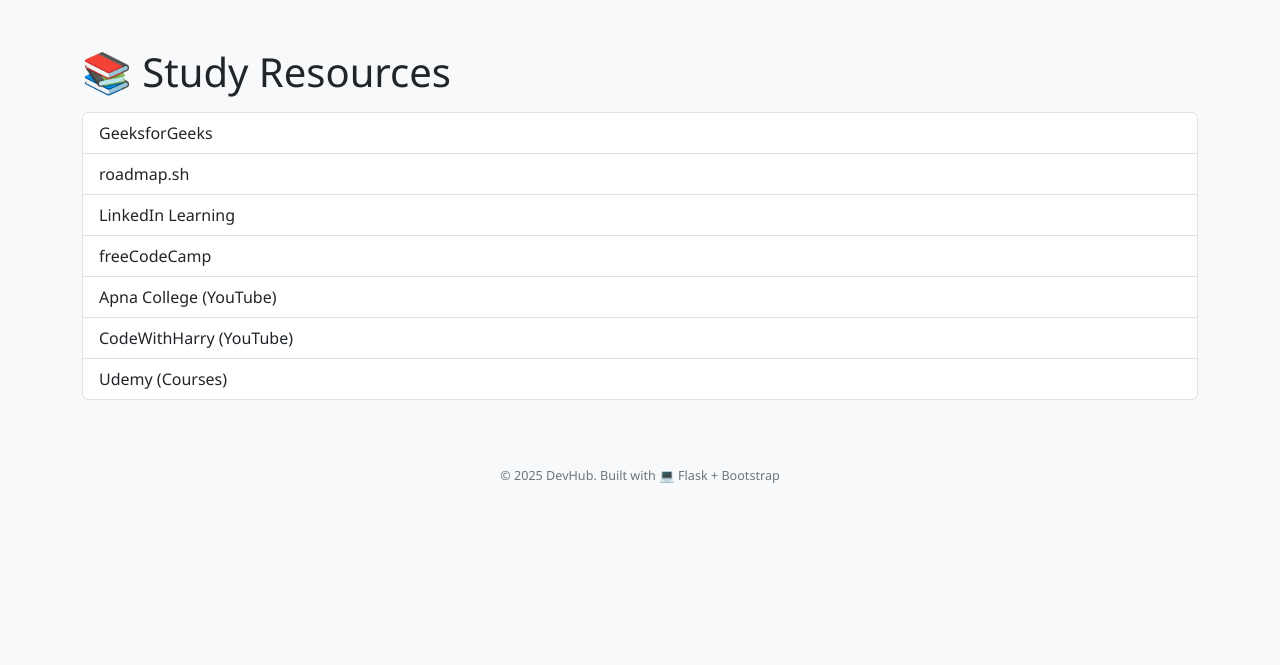
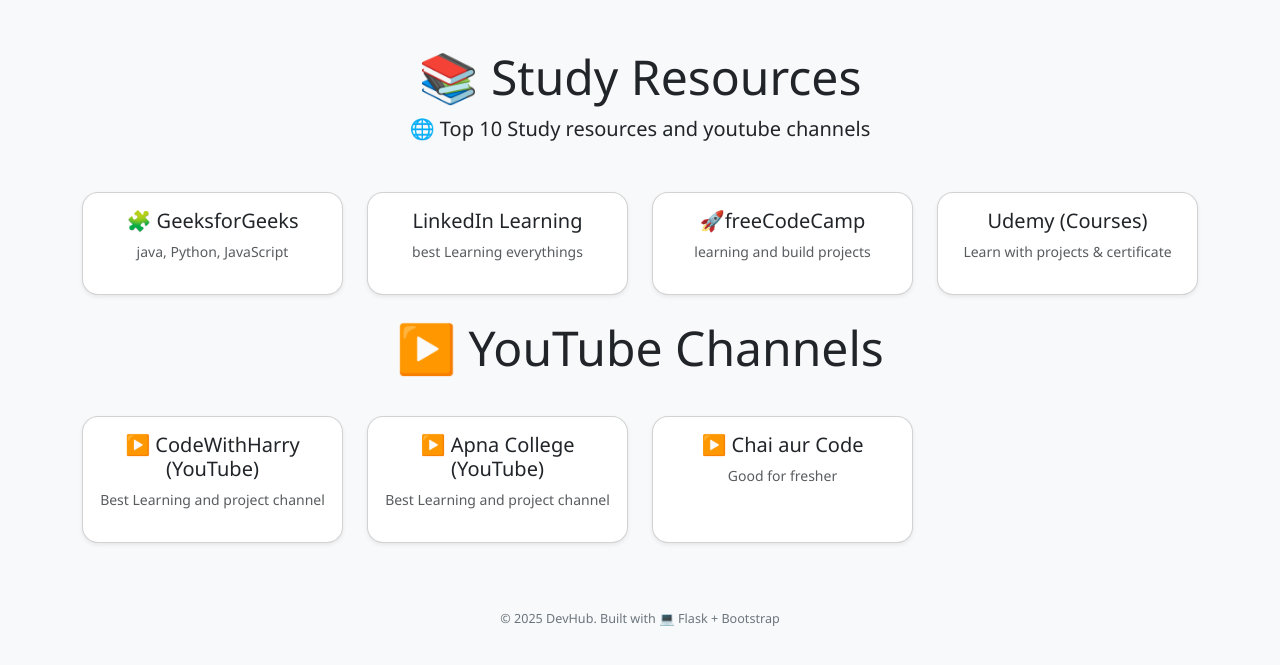
Before and after one commit to deepak1224637/devhub_flask, a Flask app: page /resources in a window 1280 px wide. Shown: the part 104-769 px from the top of the page. Run offline with Flask 3, Linux system fonts and the light colour scheme.

Commit message:
modification language and resources.html page

```diff
--- a/templates/resources.html
+++ b/templates/resources.html
@@ -1,13 +1,81 @@
 {% extends "base.html" %}
 {% block content %}
-<h1>📚 Study Resources</h1>
-<ul class="list-group mt-3">
-    <a href="https://www.geeksforgeeks.org/" target="_blank" class="list-group-item list-group-item-action">GeeksforGeeks</a>
-    <a href="https://roadmap.sh/" target="_blank" class="list-group-item list-group-item-action">roadmap.sh</a>
-    <a href="https://www.linkedin.com/learning/" target="_blank" class="list-group-item list-group-item-action">LinkedIn Learning</a>
-    <a href="https://freecodecamp.org/" target="_blank" class="list-group-item list-group-item-action">freeCodeCamp</a>
-    <a href="https://www.youtube.com/@ApnaCollegeOfficial" target="_blank" class="list-group-item list-group-item-action">Apna College (YouTube)</a>
-    <a href="https://www.youtube.com/@CodeWithHarry" target="_blank" class="list-group-item list-group-item-action">CodeWithHarry (YouTube)</a>
-    <a href="https://www.udemy.com/" target="_blank" class="list-group-item list-group-item-action">Udemy (Courses)</a>
-</ul>
+<div class="text-center">
+    <h1 class="display-5">📚 Study Resources</h1>
+    <p class="lead">🌐 Top 10 Study resources and youtube channels</p>
+</div>
+
+<div class="row g-4 mt-4">
+
+    <div class="col-md-6 col-lg-3">
+        <a href="https://www.geeksforgeeks.org/" class="text-decoration-none text-dark">
+            <div class="card shadow-sm h-100 p-3 text-center">
+                <h5>🧩 GeeksforGeeks</h5>
+                <p class="small text-muted">java, Python, JavaScript</p>
+            </div>
+        </a>
+    </div>
+
+    <div class="col-md-6 col-lg-3">
+        <a href="https://www.linkedin.com/learning" class="text-decoration-none text-dark">
+            <div class="card shadow-sm h-100 p-3 text-center">
+                <h5> LinkedIn Learning</h5>
+                <p class="small text-muted">best Learning everythings</p>
+            </div>
+        </a>
+    </div>
+
+     <div class="col-md-6 col-lg-3">
+        <a href="https://freecodecamp.org/" class="text-decoration-none text-dark">
+            <div class="card shadow-sm h-100 p-3 text-center">
+                <h5>🚀freeCodeCamp</h5>
+                <p class="small text-muted">learning and build projects</p>
+            </div>
+        </a>
+    </div>
+
+     <div class="col-md-6 col-lg-3">
+        <a href="https://www.udemy.com/" class="text-decoration-none text-dark">
+            <div class="card shadow-sm h-100 p-3 text-center">
+                <h5>Udemy (Courses)</h5>
+                <p class="small text-muted">Learn with projects & certificate </p>
+            </div>
+        </a>
+    </div>
+
+
+<div class="text-center">
+    <h1 class="display-5">▶️ YouTube Channels</h1>
+    <p class="lead"></p>
+</div>
+
+
+    <div class="col-md-6 col-lg-3">
+        <a href="https://www.youtube.com/@CodeWithHarry" class="text-decoration-none text-dark">
+            <div class="card shadow-sm h-100 p-3 text-center">
+                <h5>▶️ CodeWithHarry (YouTube)</h5>
+                <p class="small text-muted">Best Learning and project channel</p>
+            </div>
+        </a>
+    </div>
+
+    <div class="col-md-6 col-lg-3">
+        <a href="https://www.hackerrank.com/apply" class="text-decoration-none text-dark">
+            <div class="card shadow-sm h-100 p-3 text-center">
+                <h5>▶️ Apna College (YouTube)</h5>
+                <p class="small text-muted">Best Learning and project channel</p>
+            </div>
+        </a>
+    </div>
+
+    <div class="col-md-6 col-lg-3">
+        <a href="www.youtube.com/@chaiaurcode" class="text-decoration-none text-dark">
+            <div class="card shadow-sm h-100 p-3 text-center">
+                <h5>▶️ Chai aur Code</h5>
+                <p class="small text-muted">Good for fresher</p>
+            </div>
+        </a>
+    </div>
+
+</div>
 {% endblock %}
```
Also changed, not shown: templates/languages.html (+75 -9 lines).
